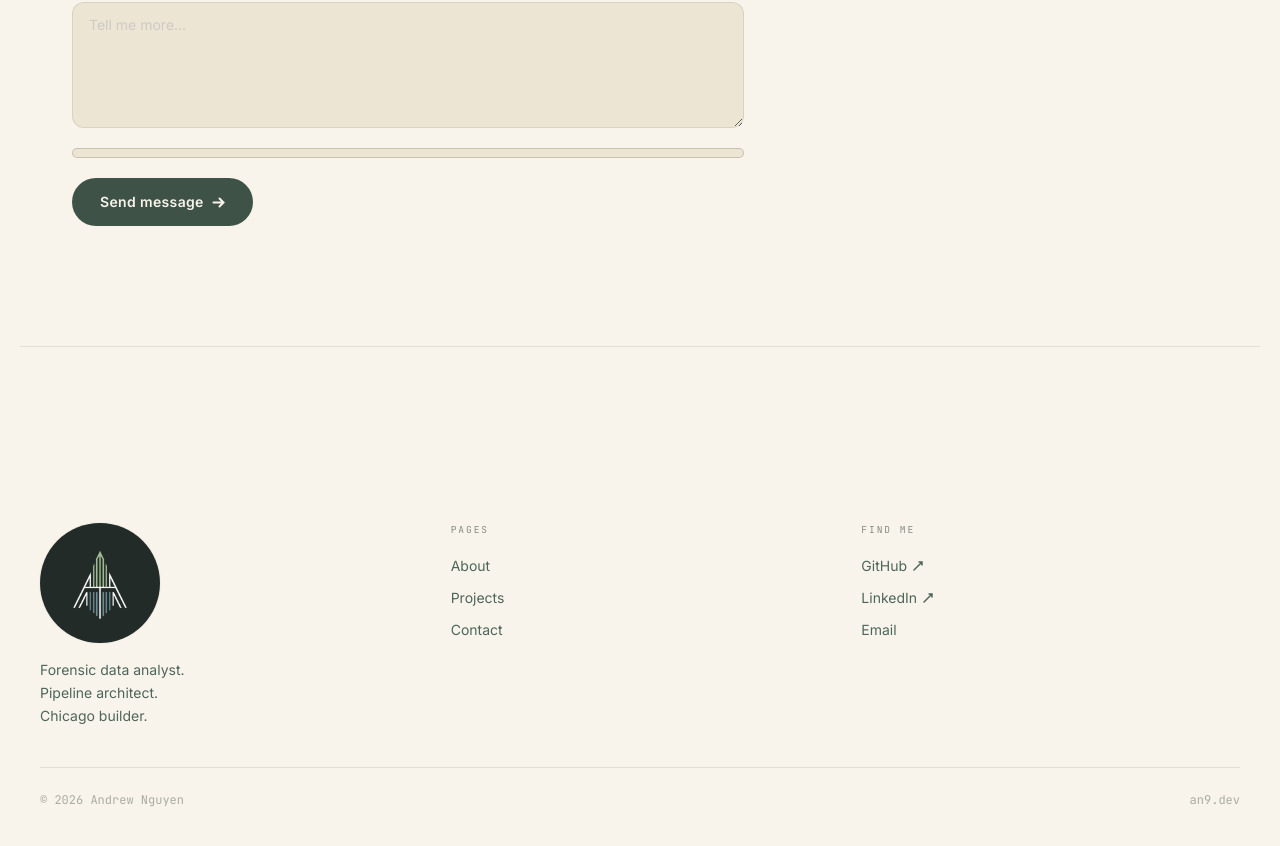
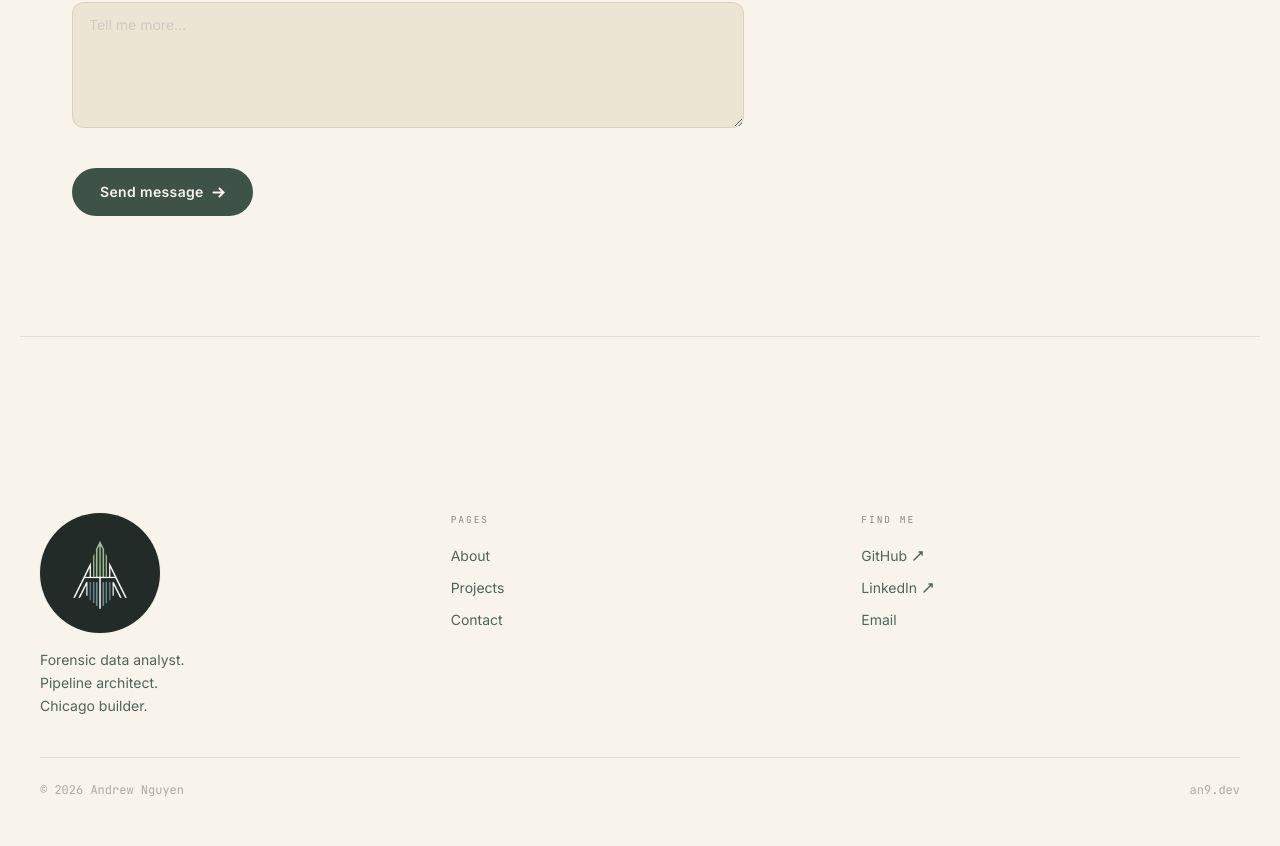
Before and after one commit to andrew-nguyen-9/portfolio-website, a Next.js app: page / in a window 1280 px wide. Shown: the part 3920-4766 px from the top of the page. Built offline with nearby package versions, Linux system fonts and the light colour scheme; no server answers.

Commit message:
Fixed hcaptcha issue

```diff
--- a/app/globals.css
+++ b/app/globals.css
@@ -524,10 +524,5 @@ body {
 
 /* ─── hCaptcha wrapper ──────────────────────────────────── */
 .hcaptcha-wrapper {
-  display: inline-block;
-  border-radius: 12px;
-  overflow: hidden;
-  border: 1px solid var(--border-strong);
-  background: var(--surface);
-  padding: 4px;
+  display: block;
 }
--- a/app/layout.tsx
+++ b/app/layout.tsx
@@ -83,8 +83,8 @@ const majorMonoDisplay = Major_Mono_Display({
 
 export const metadata: Metadata = {
   title: {
-    default: "Andrew Nguyen — Data Engineer & Builder",
-    template: "%s | Andrew Nguyen",
+    default: "an9.dev",
+    template: "%s | an9.dev",
   },
   description:
     "Chicago-based data engineer building products at the intersection of data systems and thoughtful design. Music, sports, politics, civic tech.",
```
Also changed, not shown: app/icon.png (added).
